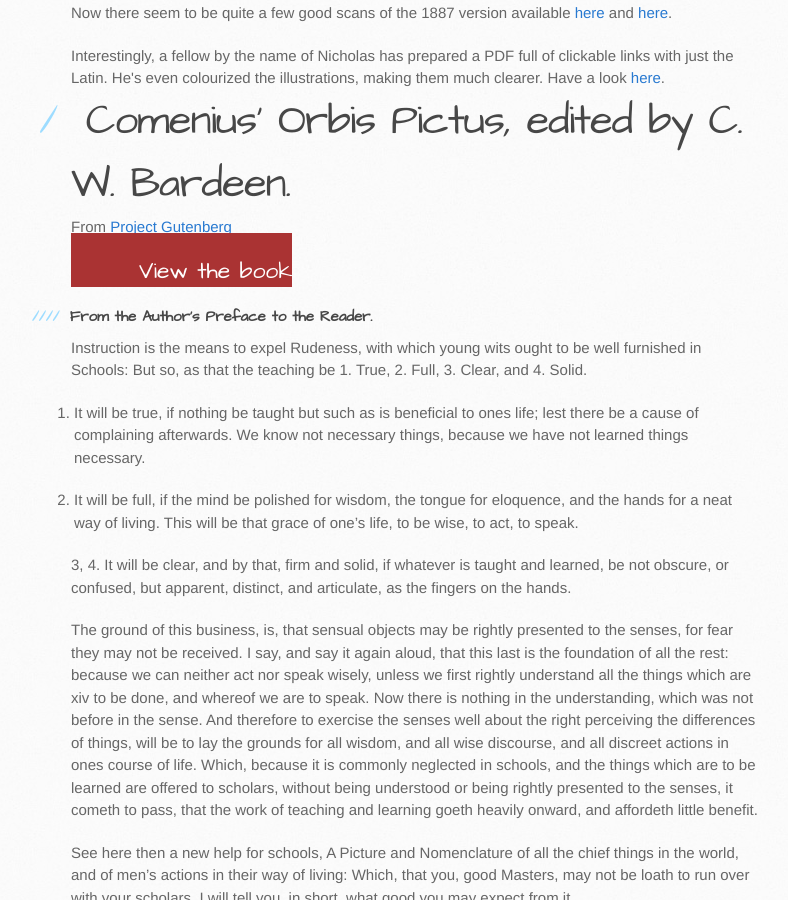
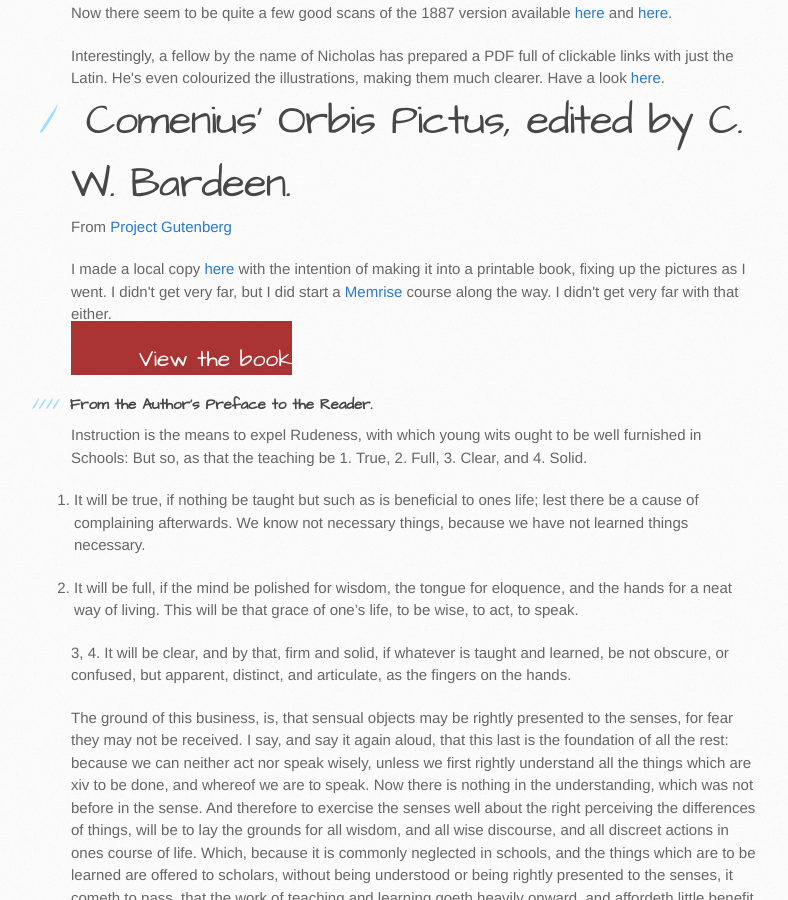
Before and after one commit to veromary/orbispictus, a Jekyll site: the page built from index.html, in a window 1280 px wide and 900 px high, scrolled down 584 px. Shown: the whole window, without its empty margins (99-887 px from the left). Built offline with Jekyll 4.4.1, drawn with Linux system fonts in a browser that asks for light colours.

Commit message:
explain links

```diff
--- a/index.html
+++ b/index.html
@@ -26,6 +26,7 @@ Interestingly, a fellow by the name of Nicholas has prepared a PDF full of click
 
 <p>From <a href="http://www.gutenberg.org/ebooks/28299">Project Gutenberg</a></p>
 
+<p>I made a local copy <a href="orbispictus.htm">here</a> with the intention of making it into a printable book, fixing up the pictures as I went. I didn't get very far, but I did start a <a href="https://app.memrise.com/course/903830/orbis-pictus-comenius/">Memrise</a> course along the way. I didn't get very far with that either.</p>
 <a href="orbispictus.htm" class="button" style="background-color:#a33">View the book</a>
 
 <h4>
```
